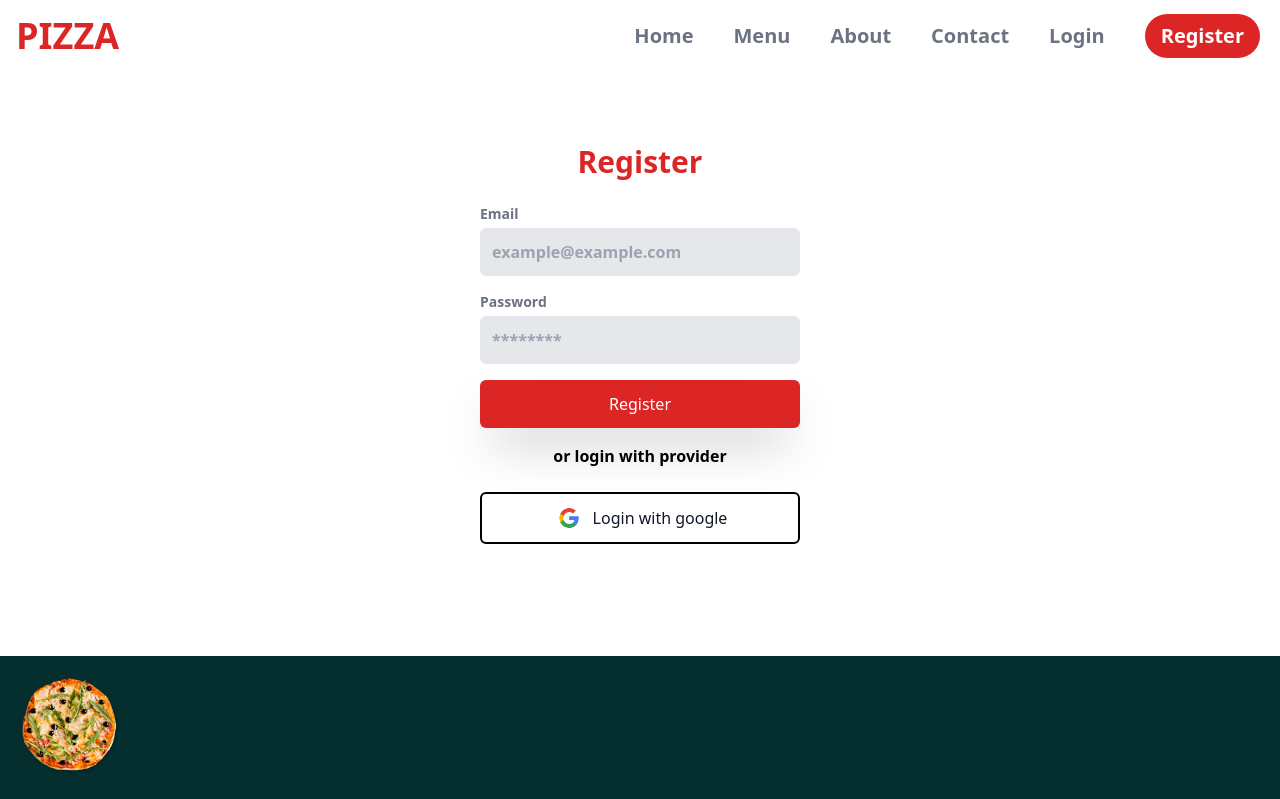
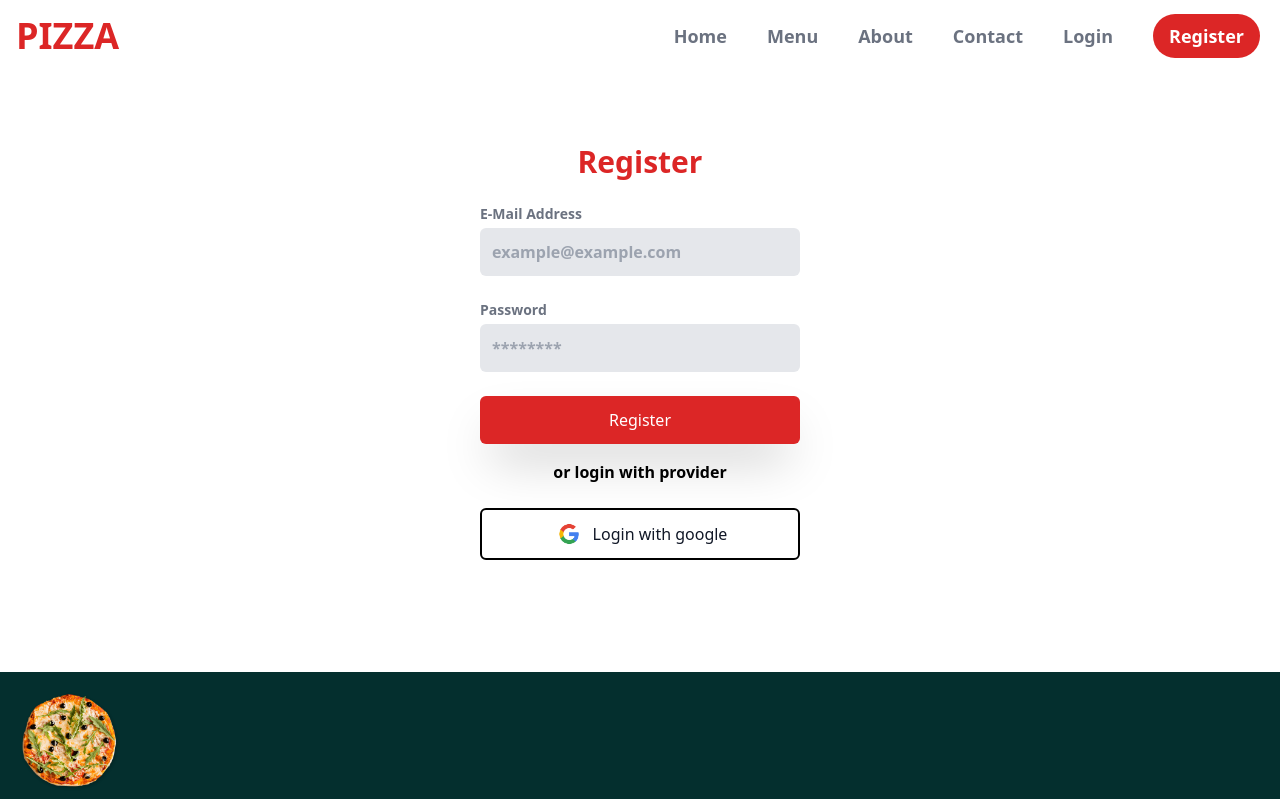
Before and after one commit to Viraj-Lakshitha12/Food-Ordering-System, a React (Vite) app in the folder Food-Ordering-App/: page /register in a window 1280 px wide. Shown: the top 799 px of the page. Built offline with nearby package versions, Linux system fonts and the light colour scheme.

Commit message:
update navigation bar

```diff
--- a/Food-Ordering-App/src/layout/header.tsx
+++ b/Food-Ordering-App/src/layout/header.tsx
@@ -6,7 +6,7 @@ export default function Header(){
             <header className={'flex items-center justify-between'}>
                 <strong className={'text-4xl text-red-600 font-bold p-4'}>PIZZA</strong>
                 <nav>
-                    <ul className={'flex items-center mx-5 text-gray-500 text-xl gap-10 font-semibold'}>
+                    <ul className={'flex items-center mx-5 text-gray-500 text-lg gap-10 font-semibold'}>
                         <li><Link to={'/'}>Home</Link></li>
                         <li><Link to={'/menu'}>Menu</Link></li>
                         <li><Link to={'/about'}>About</Link></li>
--- a/Food-Ordering-App/src/views/register.tsx
+++ b/Food-Ordering-App/src/views/register.tsx
@@ -3,10 +3,10 @@ const RegisterForm = () => {
         <div className="flex flex-col justify-center items-center  bg-center mt-10 my-16">
             <div className="p-8 rounded-md text-white w-96">
                 <h1 className="text-3xl font-semibold mb-6 text-red-600 text-center">Register</h1>
-                <form className="space-y-4">
+                <form className="space-y-6">
                     <div>
                         <label htmlFor="email" className="block text-sm  text-gray-500 font-bold">
-                            Email
+                            E-Mail Address
                         </label>
                         <input
                             type="email"
```
